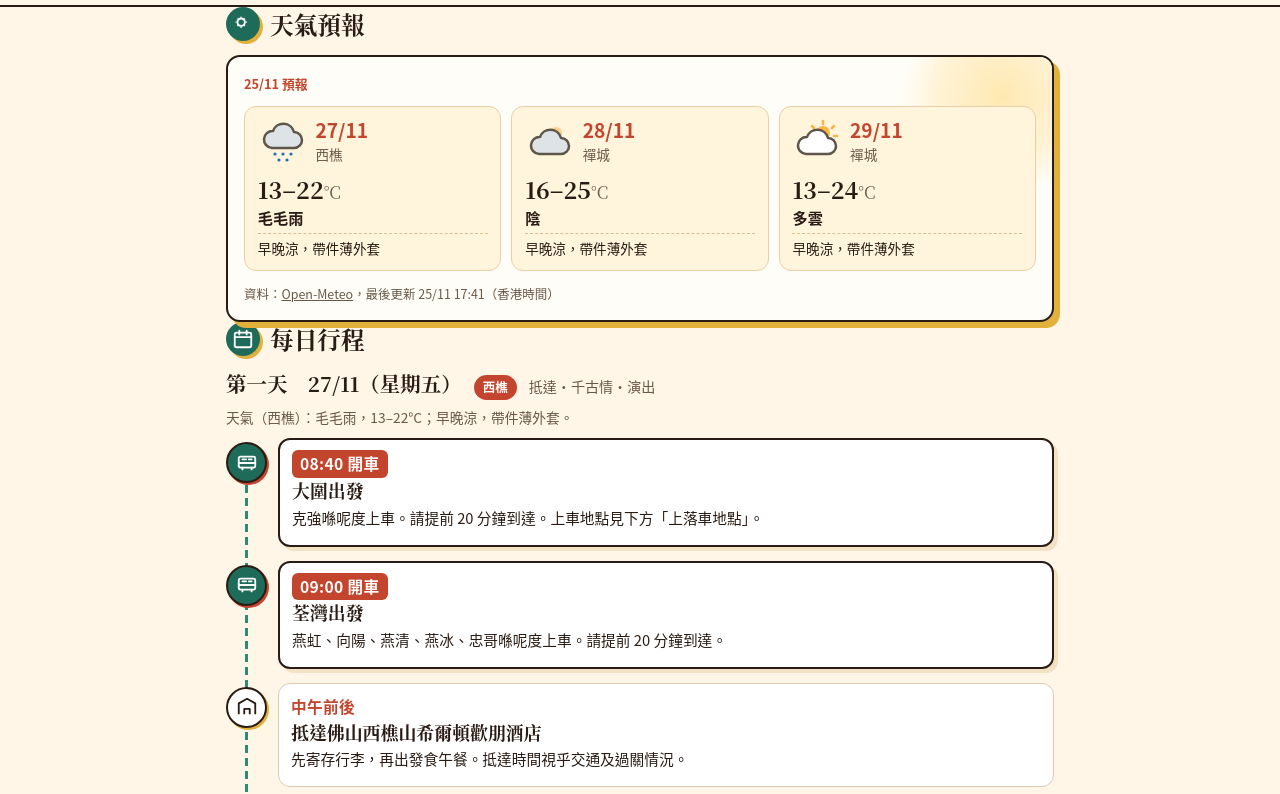
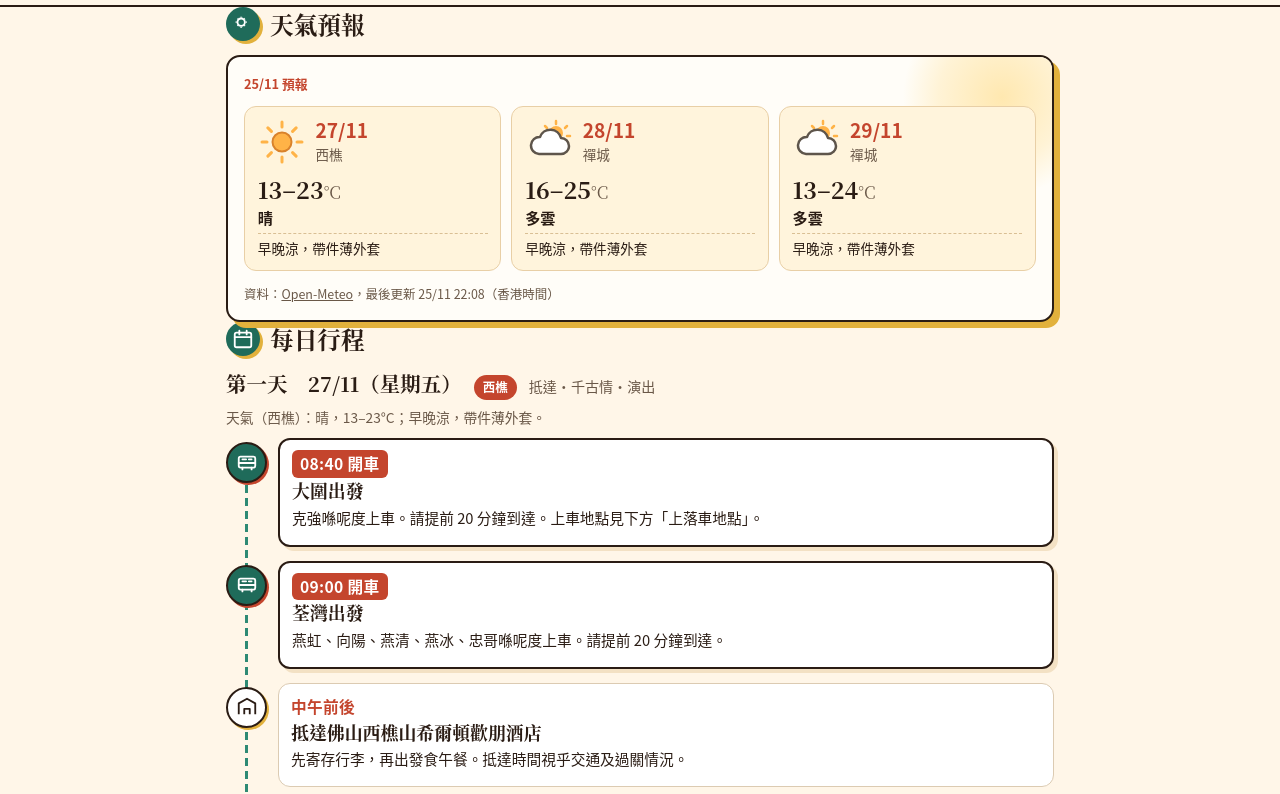
Before and after one commit to wallysamsungtv888-maker/foshan-three-day-trip, a plain HTML site: page index.html in a window 1280 px wide. Shown: the part 868-1662 px from the top of the page. Drawn offline with Linux system fonts and the light colour scheme; no server answers.

Commit message:
Weather auto-refresh 25/11 22:08 HKT

```diff
--- a/index.html
+++ b/index.html
@@ -534,11 +534,11 @@ footer svg{width:200px;height:auto;display:block;margin:0 auto 8px}
 <!-- wx:auto:start -->
     <div class="wx-head"><p class="wx-src"><b>25/11 預報</b></p></div>
     <ul class="wx-grid">
-      <li class="wx-day" data-wx-date="2026-11-27" data-wx-loc="xiqiao"><svg class="wx-ic" viewBox="0 0 48 48" aria-hidden="true"><use href="#wx-drizzle"/></svg><span class="wx-d">27/11</span><span class="wx-p">西樵</span><span class="wx-t">13–22<small>°C</small></span><span class="wx-c">毛毛雨</span><span class="wx-tip">早晚涼，帶件薄外套</span></li>
-      <li class="wx-day" data-wx-date="2026-11-28" data-wx-loc="chancheng"><svg class="wx-ic" viewBox="0 0 48 48" aria-hidden="true"><use href="#wx-overcast"/></svg><span class="wx-d">28/11</span><span class="wx-p">禪城</span><span class="wx-t">16–25<small>°C</small></span><span class="wx-c">陰</span><span class="wx-tip">早晚涼，帶件薄外套</span></li>
+      <li class="wx-day" data-wx-date="2026-11-27" data-wx-loc="xiqiao"><svg class="wx-ic" viewBox="0 0 48 48" aria-hidden="true"><use href="#wx-sun"/></svg><span class="wx-d">27/11</span><span class="wx-p">西樵</span><span class="wx-t">13–23<small>°C</small></span><span class="wx-c">晴</span><span class="wx-tip">早晚涼，帶件薄外套</span></li>
+      <li class="wx-day" data-wx-date="2026-11-28" data-wx-loc="chancheng"><svg class="wx-ic" viewBox="0 0 48 48" aria-hidden="true"><use href="#wx-cloudy"/></svg><span class="wx-d">28/11</span><span class="wx-p">禪城</span><span class="wx-t">16–25<small>°C</small></span><span class="wx-c">多雲</span><span class="wx-tip">早晚涼，帶件薄外套</span></li>
       <li class="wx-day" data-wx-date="2026-11-29" data-wx-loc="chancheng"><svg class="wx-ic" viewBox="0 0 48 48" aria-hidden="true"><use href="#wx-cloudy"/></svg><span class="wx-d">29/11</span><span class="wx-p">禪城</span><span class="wx-t">13–24<small>°C</small></span><span class="wx-c">多雲</span><span class="wx-tip">早晚涼，帶件薄外套</span></li>
     </ul>
-    <p class="wx-foot">資料：<a href="https://open-meteo.com/" rel="noopener">Open-Meteo</a>，最後更新 <span class="wx-upd">25/11 17:41</span>（香港時間）</p>
+    <p class="wx-foot">資料：<a href="https://open-meteo.com/" rel="noopener">Open-Meteo</a>，最後更新 <span class="wx-upd">25/11 22:08</span>（香港時間）</p>
 <!-- wx:auto:end -->
   </div>
 </section>
@@ -555,7 +555,7 @@ footer svg{width:200px;height:auto;display:block;margin:0 auto 8px}
       <span class="tag">西樵</span>
       <span class="sub">抵達・千古情・演出</span>
     </div>
-    <span class="wx-note" data-wx-date="2026-11-27" data-wx-loc="xiqiao" data-wx-place="西樵">天氣（西樵）：毛毛雨，13–22°C；早晚涼，帶件薄外套。</span>
+    <span class="wx-note" data-wx-date="2026-11-27" data-wx-loc="xiqiao" data-wx-place="西樵">天氣（西樵）：晴，13–23°C；早晚涼，帶件薄外套。</span>
     <ol class="tl">
       <li class="slot big">
   <span class="ic" aria-hidden="true"><svg viewBox="0 0 24 24"><use href="#i-bus"/></svg></span>
@@ -646,7 +646,7 @@ footer svg{width:200px;height:auto;display:block;margin:0 auto 8px}
       <span class="tag">禪城</span>
       <span class="sub">祖廟・桑拿雞・夜市</span>
     </div>
-    <span class="wx-note" data-wx-date="2026-11-28" data-wx-loc="chancheng" data-wx-place="禪城">天氣（禪城）：陰，16–25°C；早晚涼，帶件薄外套。</span>
+    <span class="wx-note" data-wx-date="2026-11-28" data-wx-loc="chancheng" data-wx-place="禪城">天氣（禪城）：多雲，16–25°C；早晚涼，帶件薄外套。</span>
     <ol class="tl">
       <li class="slot">
   <span class="ic" aria-hidden="true"><svg viewBox="0 0 24 24"><use href="#i-food"/></svg></span>
```
